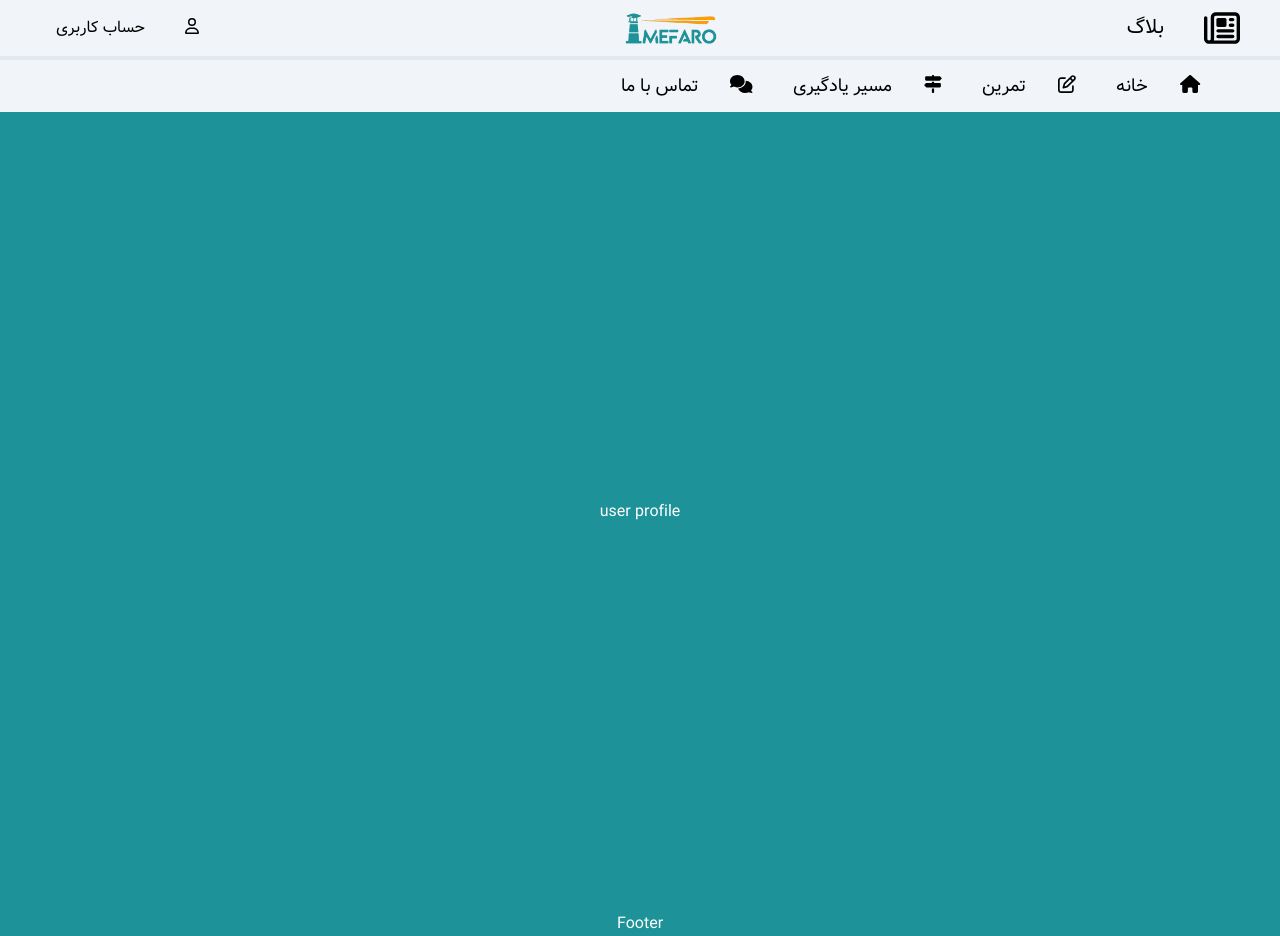
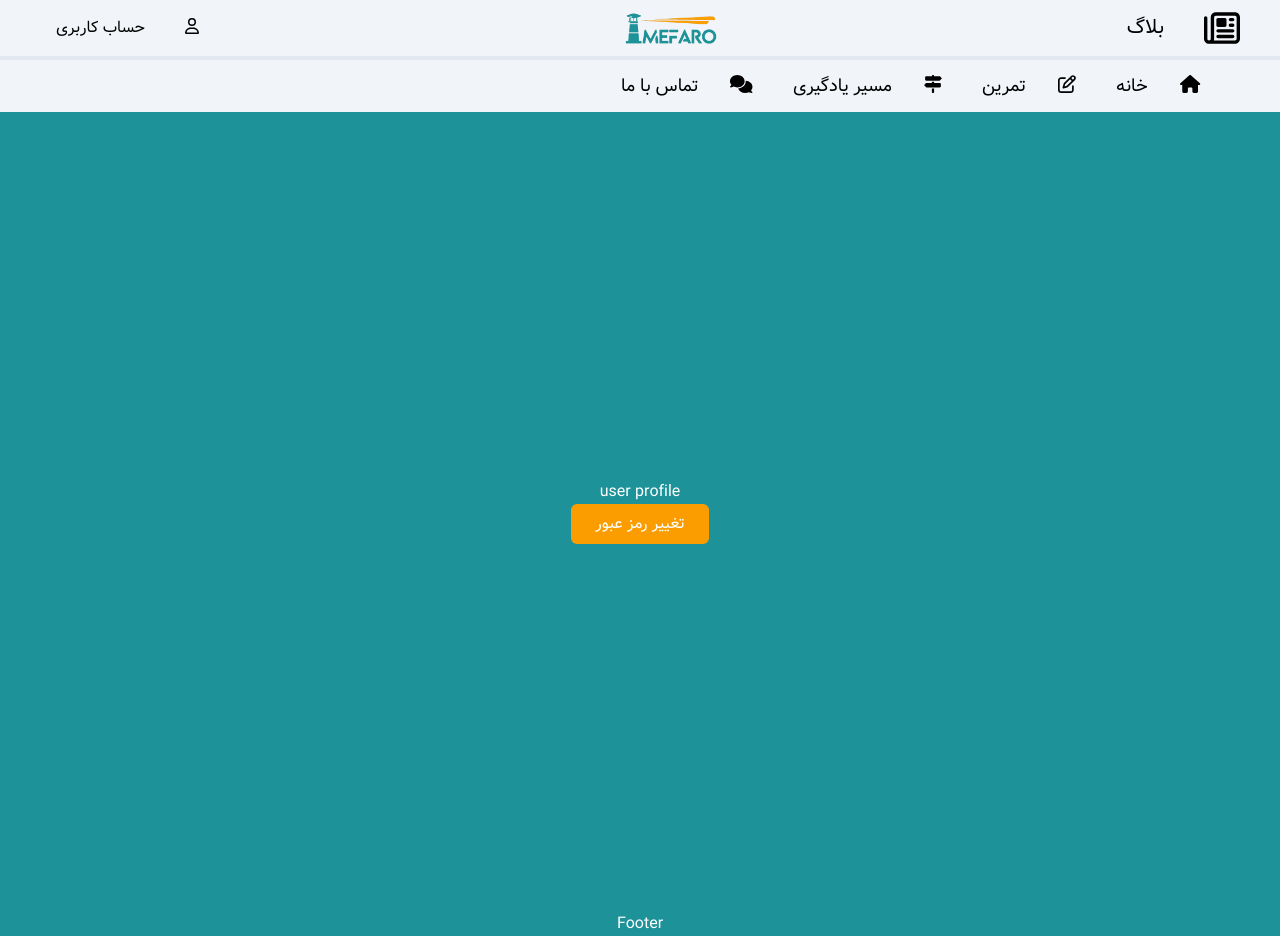
Before and after one commit to omidblk/test-task, a Nuxt app: page /user in a window 1280 px wide. Built offline with nearby package versions, Linux system fonts and the light colour scheme.

Commit message:
editPassword api added to project

```diff
--- a/pages/login/index.vue
+++ b/pages/login/index.vue
@@ -39,7 +39,6 @@ async function submit () {
             <button @click="submit()" class="text-white mt-8 py-2 mx-6 rounded-md">
                 تایید
             </button>
-            {{ mobile }}
         </section>
     </div>
 </template>
--- a/pages/login/verification.vue
+++ b/pages/login/verification.vue
@@ -8,8 +8,9 @@ const toast = useToast()
 // Login variables
 let login = useState('login')
 const user = useState('user')
+const code = ref(null)
 const formData = reactive({
-    code:null
+    code:code
 })
 async function submit () {
     try {
@@ -37,7 +38,7 @@ async function submit () {
             <img src="/logo1.png" alt="logo" class="h-20 w-1/2 mx-auto">
             <span class="text-3xl font-bold mt-4 mb-10">کد تایید را وارد کنید</span>
             <label for="name">کد تایید برای شماره  {{ user.data.mobile }}  ارسال شد</label>
-            <input type="text" name="name" v-model=" formData.code " class="mt-1 py-3 bg-slate-100 rounded-sm" placeholder="لطفا کد تایید را وارد کنید">
+            <input type="text" name="name" v-model=" code " class="mt-1 py-3 bg-slate-100 rounded-sm" placeholder="لطفا کد تایید را وارد کنید">
             <p class="cursor-pointer text-xs mt-4">ارسال مجدد کد</p>
             <button @click="submit()" class="text-white mt-8 py-2 mx-6 rounded-md">
                 تایید
--- a/pages/user/editPass.vue
+++ b/pages/user/editPass.vue
@@ -1,7 +1,30 @@
 <script setup>
+ import { useToast } from "vue-toastification";
 definePageMeta({
     layout: false
 })
+// Toast var
+const toast = useToast()
+// change password variables
+const password = ref(null)
+const c_password = ref(null)
+
+async function changePass () {
+    if (password === c_password) {
+
+        try {
+            const data = await $fetch('https://4d105af1-ad0b-4759-96f8-eabf65bffd23.mock.pstmn.io/api/account/profile',{
+                method: 'PATCH',
+                body: password
+            })
+            toast.success(data.message)
+        } catch (error) {
+            console.log(error);
+        }
+    }else{
+        toast.error("تکرار رمز عبور مطابقت ندارد")
+    }
+}
 
 </script>
 
@@ -12,11 +35,11 @@ definePageMeta({
         <div class="h-3/4 p-16">
             <h4 class="text-4xl mb-36">تنظیم رمز عبور</h4>
             <div class="flex flex-col">
-                <input type="password" class="py-8 px-10 rounded-sm" placeholder="رمز عبور">
-                <input type="password" class="py-8 px-10 rounded-sm" placeholder="تکرار رمز عبور">
+                <input v-model="password" type="password" name="password" class="py-8 px-10 rounded-sm" placeholder="رمز عبور">
+                <input v-model="c_password" type="password" name="c_password" class="py-8 px-10 rounded-sm" placeholder="تکرار رمز عبور">
             </div>
             <div class="w-full bg-white flex justify-center py-8 mt-24">
-                <button class="text-white py-2 px-48 rounded-md">
+                <button @click="changePass()" class="text-white py-2 px-48 rounded-md">
                     تایید
                 </button>
             </div>
@@ -25,8 +48,12 @@ definePageMeta({
 </template>
 <!-- ///////////////////////////    STYLES    /////////////////////////////////// -->
 <style lang="scss" scoped>
+@import '~/assets/scss/main.scss';
 #edit-pass {
     background-color: #F6F6F6;
+    button{
+        background-color: $primary;
+    }
 }
 
 ::placeholder {
--- a/pages/user/index.vue
+++ b/pages/user/index.vue
@@ -1,14 +1,26 @@
 <script setup>
+function changePass(){
+    navigateTo('/user/editPass')
+}
 
 </script>
 
 <!-- ///////////////////////////    TEMPLATE    /////////////////////////////////// -->
 <template>
-    <div class="text-white text-center h-screen flex justify-center items-center">
-        user profile
+    <div class="text-white text-center h-screen flex flex-col justify-center items-center">
+        <p>user profile</p>
+        <button @click="changePass()" class="py-2 px-6 rounded-md ">تغییر رمز عبور</button>
     </div>
 </template>
 <!-- ///////////////////////////    STYLES    /////////////////////////////////// -->
-<style>
+<style lang="scss" scoped>
+@import '@/assets/scss/main.scss';
+button{
+    background-color: $secondary;
+    transition: all .3s linear;
+    &:hover{
+        color: $primary;
+    }
+}
 
 </style>
```
